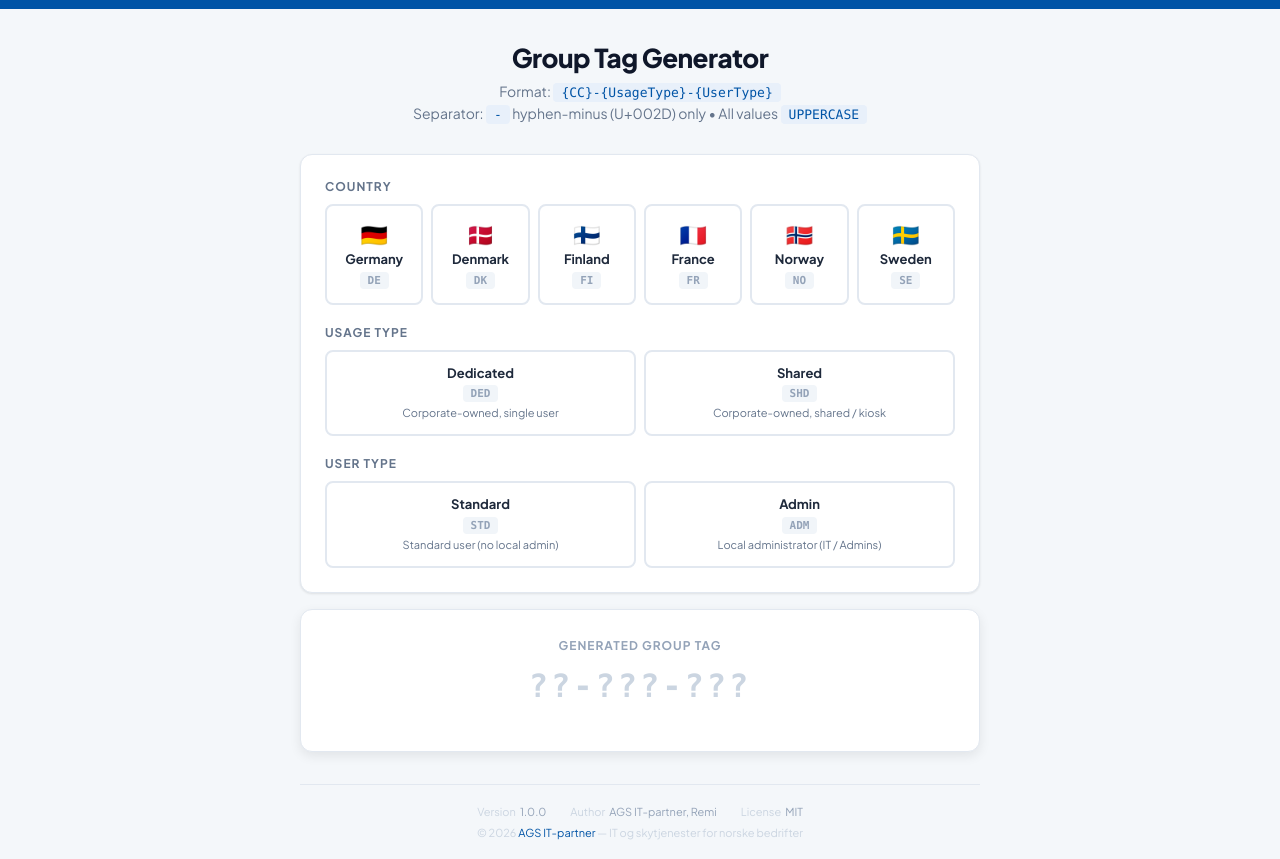
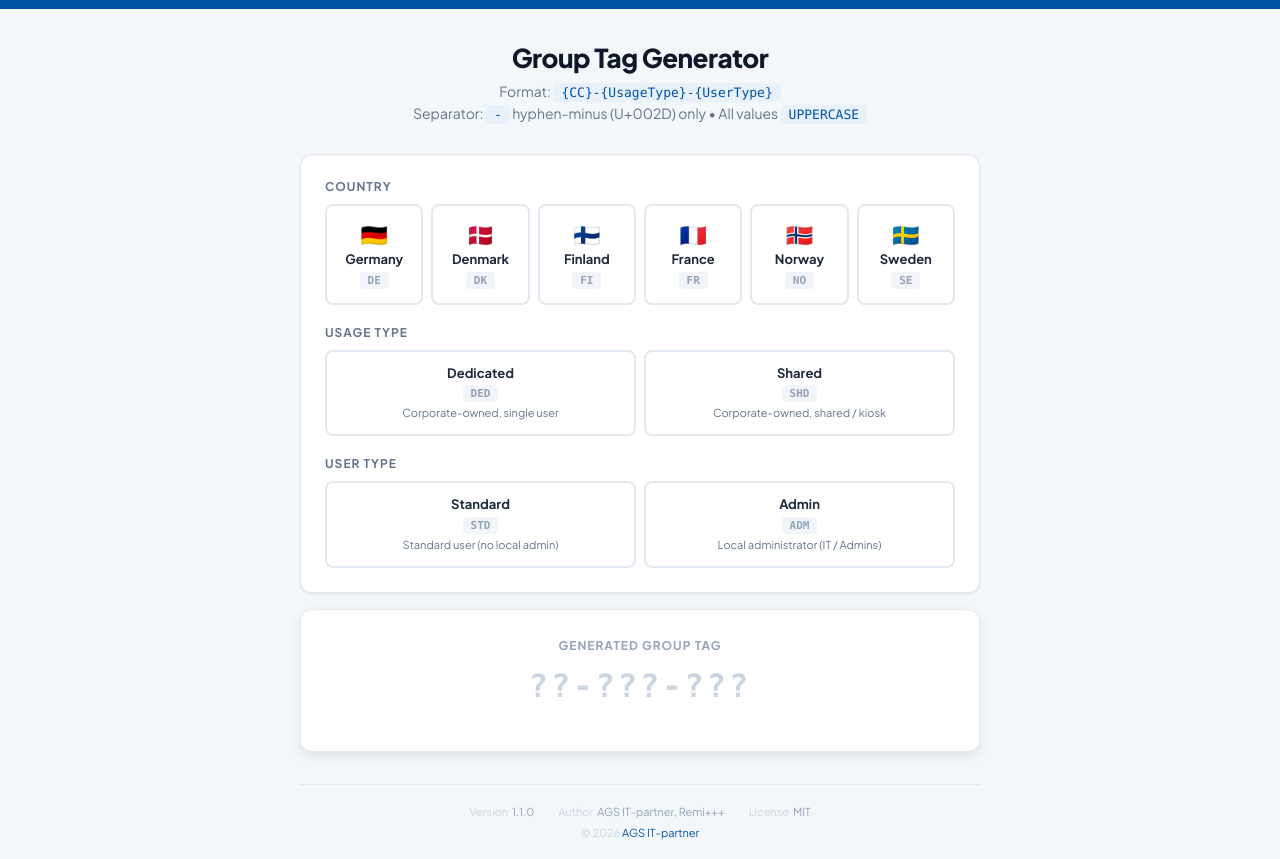
Before and after one commit to AGS-IT-partner/group-tag-generator-001, a plain HTML site: page index.html in a window 1280 px wide. Shown: the part 55-914 px from the top of the page. Drawn offline with Linux system fonts and the light colour scheme.

Commit message:
Update version and author information in footer

```diff
--- a/index.html
+++ b/index.html
@@ -357,13 +357,14 @@
 
   <div class="footer">
     <div class="footer-meta">
-      <span><span class="label">Version</span> 1.0.0</span>
-      <span><span class="label">Author</span> AGS IT-partner, Remi</span>
+      <span><span class="label">Version</span> 1.1.0</span>
+      <span><span class="label">Author</span> AGS IT-partner, Remi+++</span>
       <span><span class="label">License</span> MIT</span>
     </div>
-    <div class="footer-brand">&copy; 2026 <a href="https://ags.no" target="_blank">AGS IT-partner</a> &mdash; IT og skytjenester for norske bedrifter</div>
+    <div class="footer-brand">&copy; 2026 <a href="https://ags.no" target="_blank">AGS IT-partner</a></div>
   </div>
 </div>
+
 
 <script>
 const CATEGORIES = {
```
